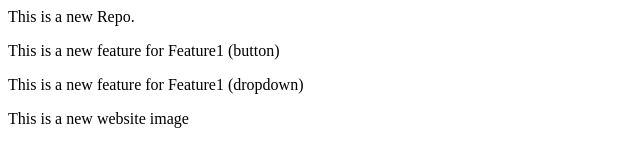
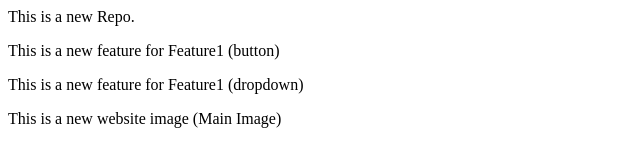
Before and after one commit to shivamrocks19/LocalRepo, a plain HTML site: page index.html in a window 1280 px wide. Shown: the whole page, without its empty margins (0-640 px from the left). Drawn offline with Linux system fonts and the light colour scheme.

Commit message:
Add main image to index

```diff
--- a/index.html
+++ b/index.html
@@ -1,4 +1,4 @@
 <p> This is a new Repo. </p>
 <p> This is a new feature for Feature1 (button) </p>
 <p> This is a new feature for Feature1 (dropdown) </p>
-<p> This is a new website image</p>
+<p> This is a new website image (Main Image)</p>
```
